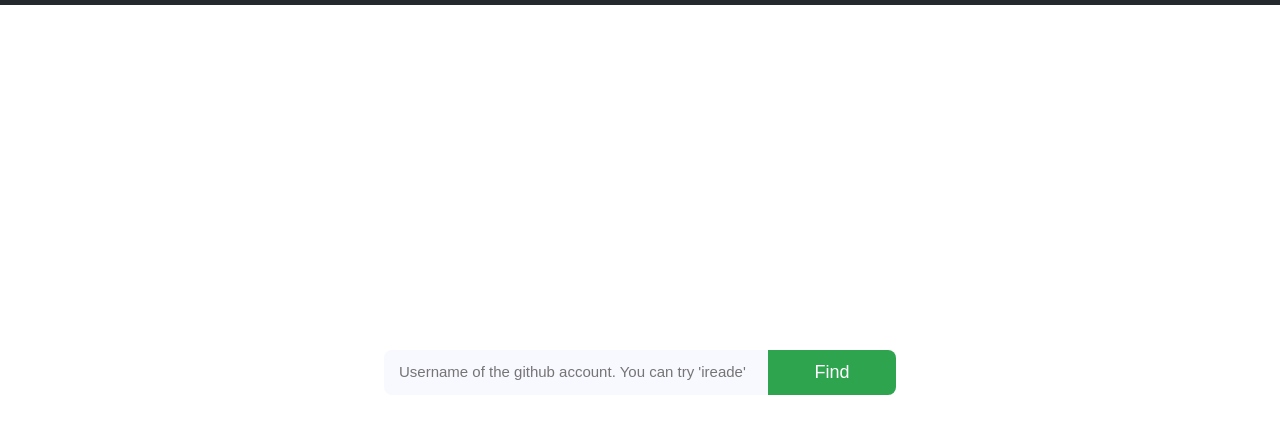
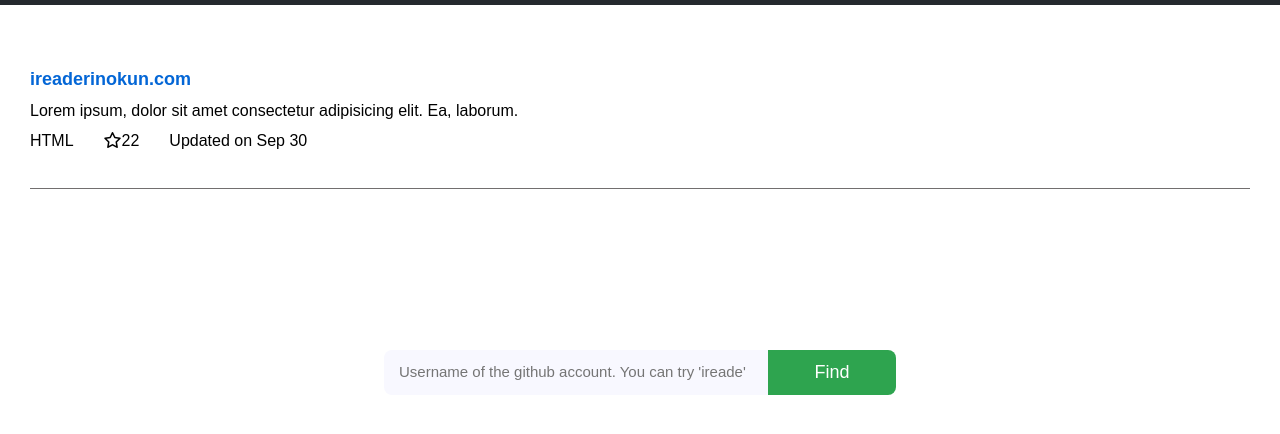
Before and after one commit to kaf-lamed-beyt/repo-search-client, a plain HTML site: page index.html in a window 1280 px wide. Shown: the part 50-484 px from the top of the page. Drawn offline with Linux system fonts and the light colour scheme; a web font is replaced by a local one.

Commit message:
feat: add base style for repo cards

```diff
--- a/index.html
+++ b/index.html
@@ -4,9 +4,14 @@
     <meta charset="UTF-8" />
     <meta http-equiv="X-UA-Compatible" content="IE=edge" />
     <meta name="viewport" content="width=device-width, initial-scale=1.0" />
+    <meta name="theme-color" content="#24292e" />
     <title>Github Search Client</title>
     <link rel="stylesheet" href="./style.css" />
-    <meta name="theme-color" content="#24292e" />
+    <!-- fontawesome icon kit -->
+    <script
+      src="https://kit.fontawesome.com/d9e33f69d6.js"
+      crossorigin="anonymous"
+    ></script>
   </head>
   <body>
     <header>
@@ -14,7 +19,7 @@
     </header>
     <div id="root">
       <!-- the search component will go here -->
-      <form action="">
+      <form id="form-wrapper">
         <div class="form-wrapper">
           <input
             type="text"
@@ -22,9 +27,29 @@
             class="github-username"
             placeholder="Username of the github account. You can try 'ireade'"
           />
-          <button class="search-username">Find</button>
+          <button type="submit" class="search-username" id="search-btn">
+            Find
+          </button>
         </div>
       </form>
+      <div class="repos-wrapper">
+        <div class="repository">
+          <p class="repo-name">ireaderinokun.com</p>
+          <p class="repo-description">
+            Lorem ipsum, dolor sit amet consectetur adipisicing elit. Ea,
+            laborum.
+          </p>
+          <div class="repo-details">
+            <ul>
+              <li class="primary-lang">
+                <span class="circle" style="color: orange"></span>HTML
+              </li>
+              <li class="stars"><i class="far fa-star"></i>22</li>
+              <li class="updated-at">Updated on Sep 30</li>
+            </ul>
+          </div>
+        </div>
+      </div>
     </div>
     <script src="./index.js"></script>
   </body>
--- a/index.js
+++ b/index.js
@@ -1 +1,5 @@
-// all functionalties of the project will go here
+const button = document.getElementById("search-btn");
+
+// button.addEventListener("click", function () {
+//   window.location.href = "";
+// });
--- a/style.css
+++ b/style.css
@@ -40,9 +40,9 @@ header h1 {
   padding: 5px 0;
   color: var(--base-color);
   font-weight: normal;
-  animation: slideInTop 0.3s ease-in 1.5s forwards;
+  animation: slideInTop 0.5s ease-in 1.5s forwards;
   opacity: 0;
-  transition: all ease-in 0.3s;
+  transition: all ease-in 0.3;
 }
 
 form .form-wrapper {
@@ -54,7 +54,7 @@ form .form-wrapper {
   position: absolute;
   top: 55%;
   transform: translateY(-50%);
-  animation: fadeIn 0.3s ease-in forwards 2s;
+  animation: fadeIn 0.8s ease-in forwards 2s;
   opacity: 0;
   transition: all ease-in 0.3s;
 }
@@ -97,6 +97,38 @@ button {
   cursor: pointer;
 }
 
+.repos-wrapper {
+  margin-top: 5%;
+  height: 100%;
+  padding: 0 30px;
+}
+
+.repos-wrapper .repository {
+  width: 100%;
+  height: 120px;
+  border-bottom: 1px solid var(--muted-text);
+}
+
+.repository .repo-name {
+  font-weight: 600;
+  color: var(--text-primary);
+  font-size: 18px;
+  padding: 0 0 12px 0;
+}
+
+.repository .repo-description {
+  padding: 0 0 12px 0;
+}
+
+.repository .repo-details ul {
+  display: flex;
+  list-style: none;
+}
+
+.repository .repo-details ul li {
+  padding: 0 30px 0 0;
+}
+
 @media only screen and (max-width: 576px) {
   .form-wrapper {
     flex-direction: column;
```
Also changed, not shown: 1 other file.
